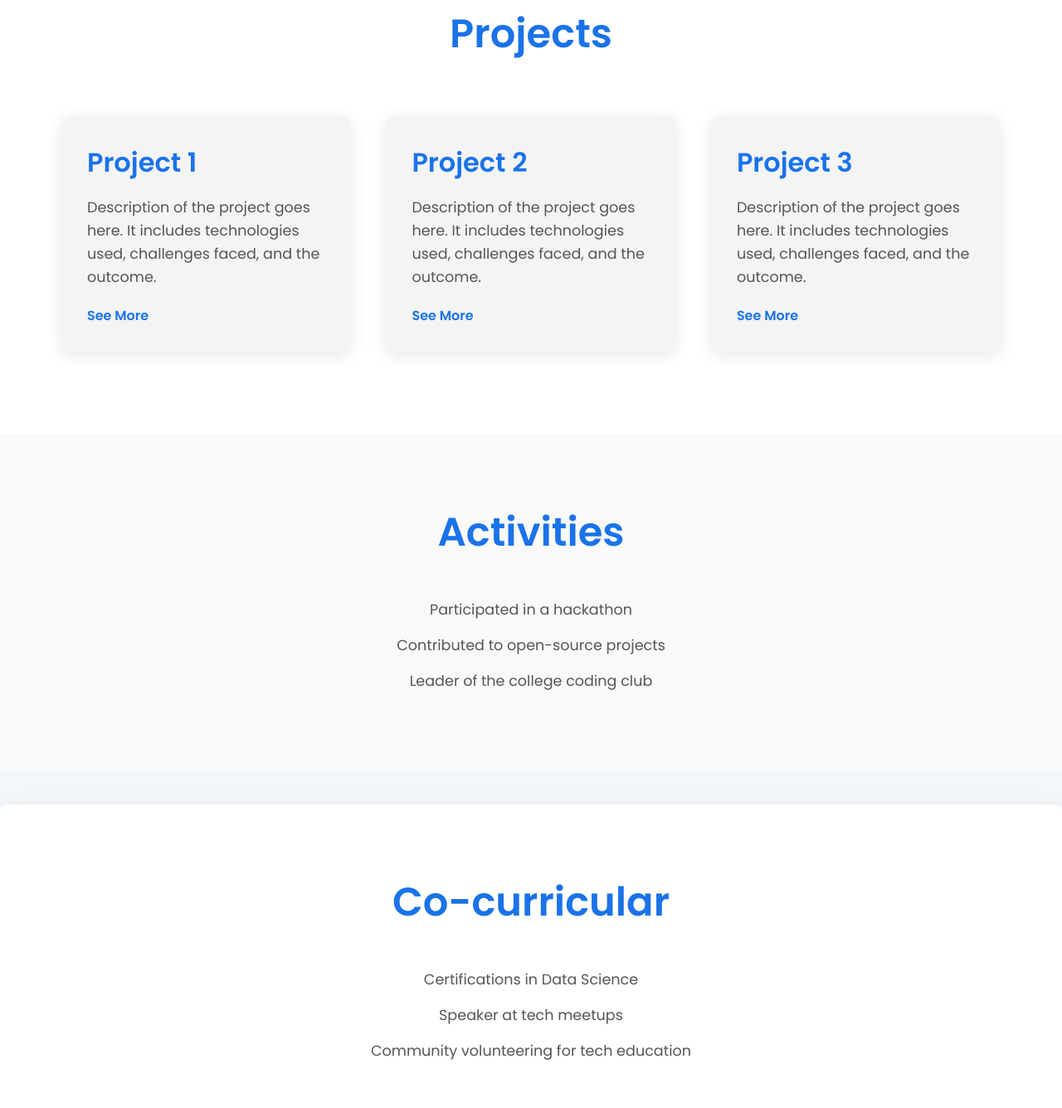
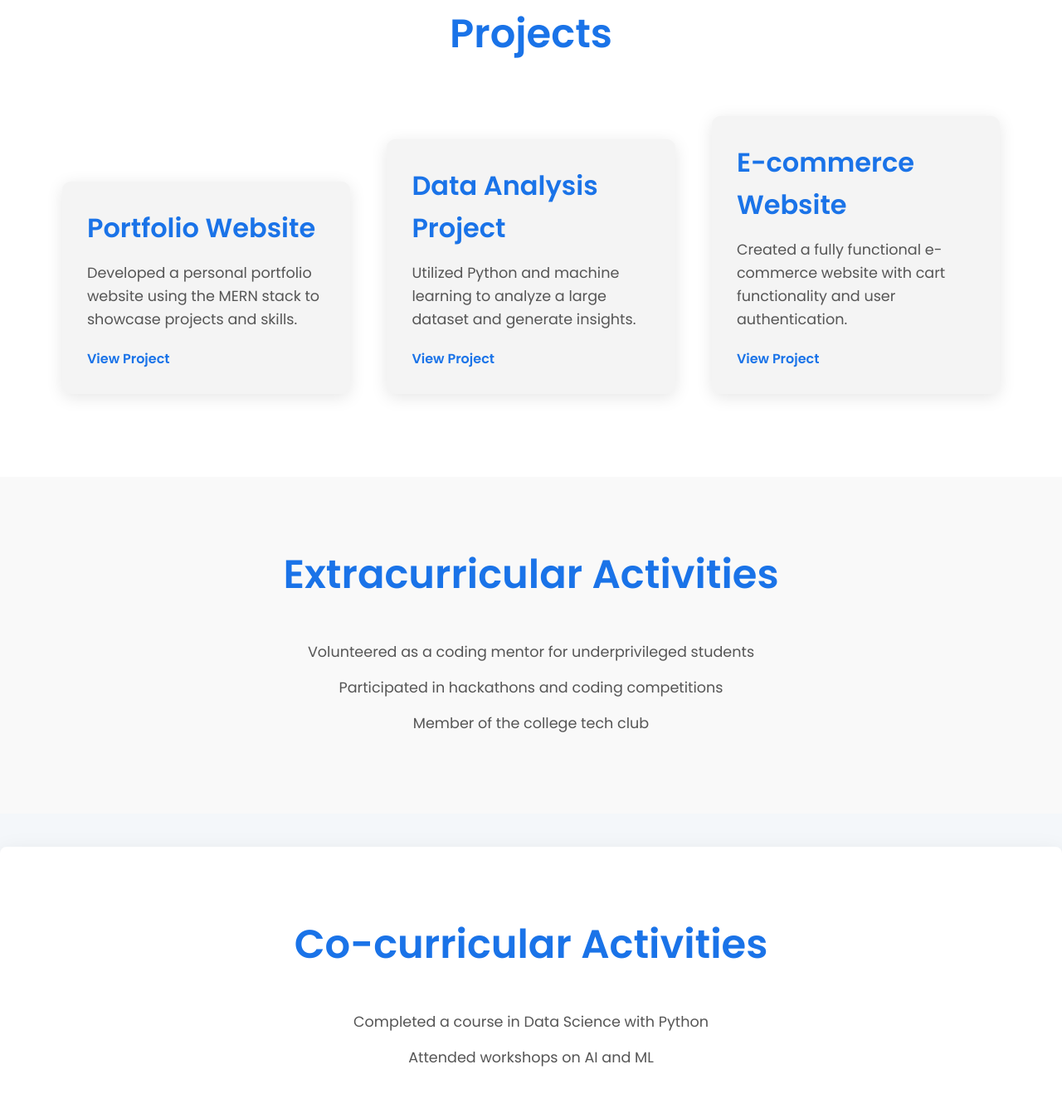
Before and after one commit to faraj2003/portfolio.github.io, a plain HTML site: page index.html in a window 1280 px wide. Shown: the part 1124-2460 px from the top of the page at 83% size. Drawn offline with Linux system fonts and the light colour scheme.

Commit message:
Update index.html

```diff
--- a/index.html
+++ b/index.html
@@ -320,7 +320,7 @@
             <p>Skills include MERN stack development, machine learning, data analysis, and more!</p>
         </div>
         <div id="education" class="tab-content">
-            <p>Bachelor's degree in Computer Science, XYZ University</p>
+            <p>Bachelor's degree in Computer Science, Symbiosis International University</p>
         </div>
     </div>
 
@@ -328,42 +328,42 @@
     <div id="projects">
         <h2>Projects</h2>
         <div class="project">
-            <h3>Project 1</h3>
-            <p>Description of the project goes here. It includes technologies used, challenges faced, and the outcome.</p>
-            <a href="#">See More</a>
+            <h3>Portfolio Website</h3>
+            <p>Developed a personal portfolio website using the MERN stack to showcase projects and skills.</p>
+            <a href="https://github.com/faraj2003/farajcoder">View Project</a>
         </div>
         <div class="project">
-            <h3>Project 2</h3>
-            <p>Description of the project goes here. It includes technologies used, challenges faced, and the outcome.</p>
-            <a href="#">See More</a>
+            <h3>Data Analysis Project</h3>
+            <p>Utilized Python and machine learning to analyze a large dataset and generate insights.</p>
+            <a href="https://github.com/faraj2003/farajcoder">View Project</a>
         </div>
         <div class="project">
-            <h3>Project 3</h3>
-            <p>Description of the project goes here. It includes technologies used, challenges faced, and the outcome.</p>
-            <a href="#">See More</a>
+            <h3>E-commerce Website</h3>
+            <p>Created a fully functional e-commerce website with cart functionality and user authentication.</p>
+            <a href="https://github.com/faraj2003/farajcoder">View Project</a>
         </div>
     </div>
 
     <!-- Activities Section -->
     <div id="activities">
-        <h2>Activities</h2>
+        <h2>Extracurricular Activities</h2>
         <div class="activities-list">
             <ul>
-                <li>Participated in a hackathon</li>
-                <li>Contributed to open-source projects</li>
-                <li>Leader of the college coding club</li>
+                <li>Volunteered as a coding mentor for underprivileged students</li>
+                <li>Participated in hackathons and coding competitions</li>
+                <li>Member of the college tech club</li>
             </ul>
         </div>
     </div>
 
     <!-- Co-curricular Section -->
     <div id="cocurricular">
-        <h2>Co-curricular</h2>
+        <h2>Co-curricular Activities</h2>
         <div class="cocurricular-list">
             <ul>
-                <li>Certifications in Data Science</li>
-                <li>Speaker at tech meetups</li>
-                <li>Community volunteering for tech education</li>
+                <li>Completed a course in Data Science with Python</li>
+                <li>Attended workshops on AI and ML</li>
+
             </ul>
         </div>
     </div>
@@ -373,37 +373,35 @@
         <h2>Contact</h2>
         <div class="contact-info">
             <ul>
-                <li>Email: <a href="mailto:faraj@example.com">faraj@example.com</a></li>
-                <li>Phone: +123 456 789</li>
-                <li>LinkedIn: <a href="#">LinkedIn Profile</a></li>
-                <li>GitHub: <a href="#">GitHub Profile</a></li>
+                <li>Email: <a href="mailto:farajislamx@gmail.com">Mail me!</a></li>
+                <li>LinkedIn: <a href="https://www.linkedin.com/in/faraj-islam-07a59a1b9/">LinkedIn Profile</a></li>
+                <li>GitHub: <a href="https://github.com/faraj2003/farajcoder">GitHub Profile</a></li>
             </ul>
         </div>
     </div>
 
     <!-- Footer -->
     <div id="footer">
-        <p>&copy; 2024 Faraj Islam. All rights reserved.</p>
+        <p>&copy; 2024 Faraj Islam | All rights reserved</p>
     </div>
 
     <script>
         function opentab(evt, tabName) {
             var i, tabcontent, tablinks;
             tabcontent = document.getElementsByClassName("tab-content");
+            for (i = 0; i < tabcontent.length; i++) {
+                tabcontent[i].style.display = "none";
+            }
             tablinks = document.getElementsByClassName("tab-links");
+            for (i = 0; i < tablinks.length; i++) {
+                tablinks[i].className = tablinks[i].className.replace(" active-link", "");
+            }
+            document.getElementById(tabName).style.display = "block";
+            evt.currentTarget.className += " active-link";
+        }
 
-            for (i = 0; i < tabcontent.length; i++) {
-                tabcontent[i].classList.remove("active-tab");
-            }
+        document.getElementById("skills").style.display = "block";
+    </script>
+</body>
 
-            for (i = 0; i < tablinks.length; i++) {
-                tablinks[i].classList.remove("active-link");
-            }
-
-            document.getElementById(tabName).classList.add("active-tab");
-            evt.currentTarget.classList.add("active-link");
-        }
-    </script>
-
-</body>
 </html>
```
